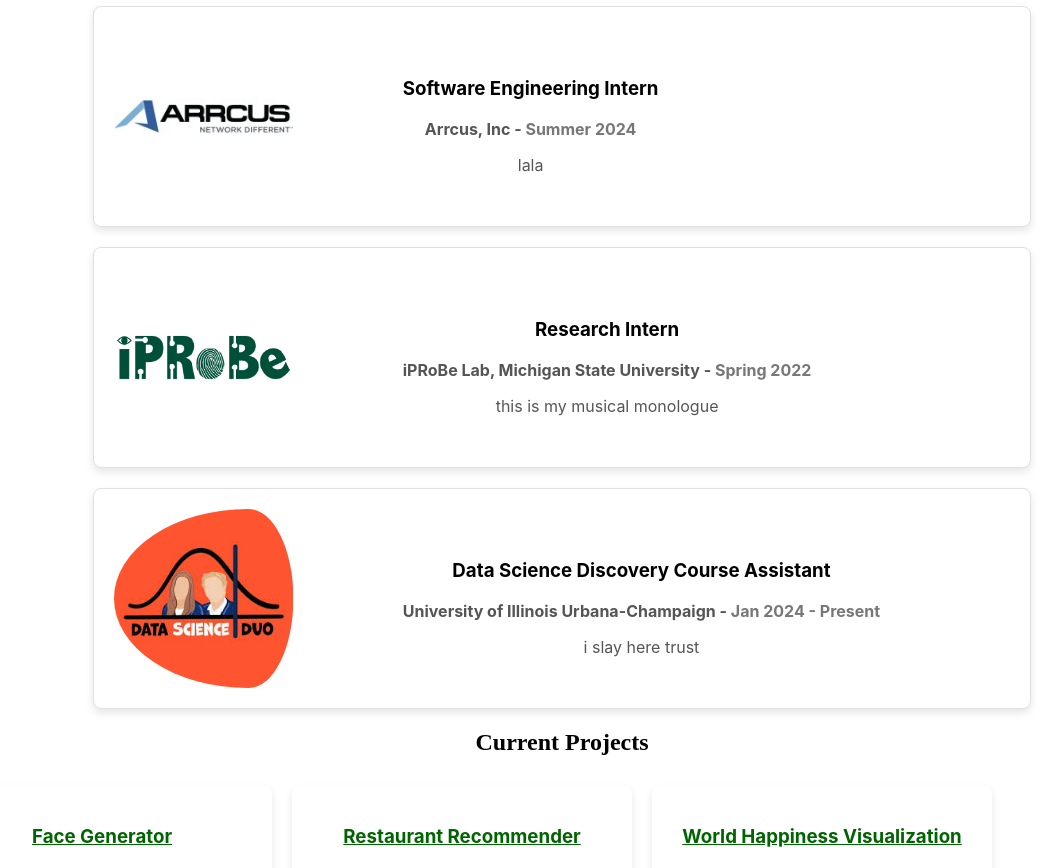
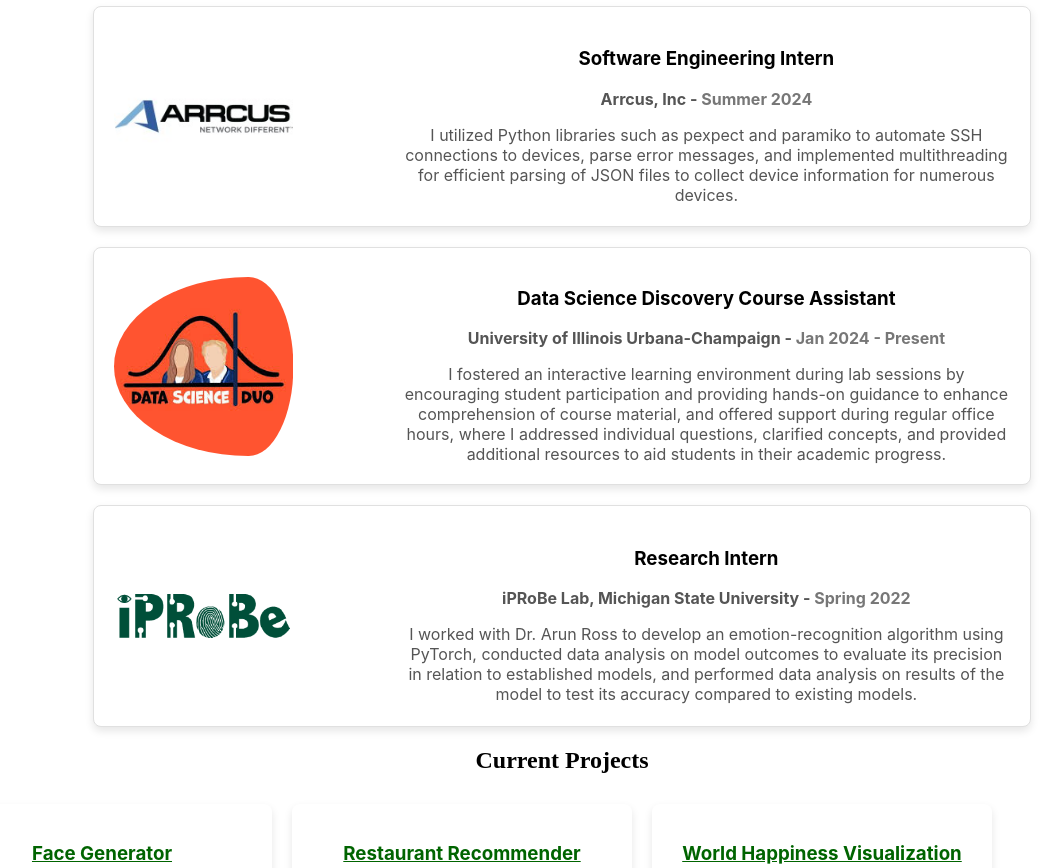
Before and after one commit to ssundr/ssundr.github.io, a React (Create React App) app in the folder portfolio/: page / in a window 1280 px wide. Shown: the part 1060-1928 px from the top of the page, without its empty margins (78-1140 px from the left). Built offline with nearby package versions, Linux system fonts and the light colour scheme.

Commit message:
experience descriptions

```diff
--- a/portfolio/src/App.js
+++ b/portfolio/src/App.js
@@ -151,22 +151,22 @@ function App() {
       title: "Software Engineering Intern",
       company: "Arrcus, Inc",
       date: "Summer 2024",
-      description: "lala",
+      description: "I utilized Python libraries such as pexpect and paramiko to automate SSH connections to devices, parse error messages, and implemented multithreading for efficient parsing of JSON files to collect device information for numerous devices.",
       logo: companyLogoX,
+    },
+    {
+      title: "Data Science Discovery Course Assistant",
+      company: "University of Illinois Urbana-Champaign",
+      date: "Jan 2024 - Present",
+      description: "I fostered an interactive learning environment during lab sessions by encouraging student participation and providing hands-on guidance to enhance comprehension of course material, and offered support during regular office hours, where I addressed individual questions, clarified concepts, and provided additional resources to aid students in their academic progress.",
+      logo: companyLogoZ,
     },
     {
       title: "Research Intern",
       company: "iPRoBe Lab, Michigan State University",
       date: "Spring 2022",
-      description: "this is my musical monologue",
+      description: "I worked with Dr. Arun Ross to develop an emotion-recognition algorithm using PyTorch, conducted data analysis on model outcomes to evaluate its precision in relation to established models, and performed data analysis on results of the model to test its accuracy compared to existing models.",
       logo: companyLogoY,
-    },
-    {
-      title: "Data Science Discovery Course Assistant",
-      company: "University of Illinois Urbana-Champaign",
-      date: "Jan 2024 - Present",
-      description: "i slay here trust",
-      logo: companyLogoZ,
     },
   ];
 
```
